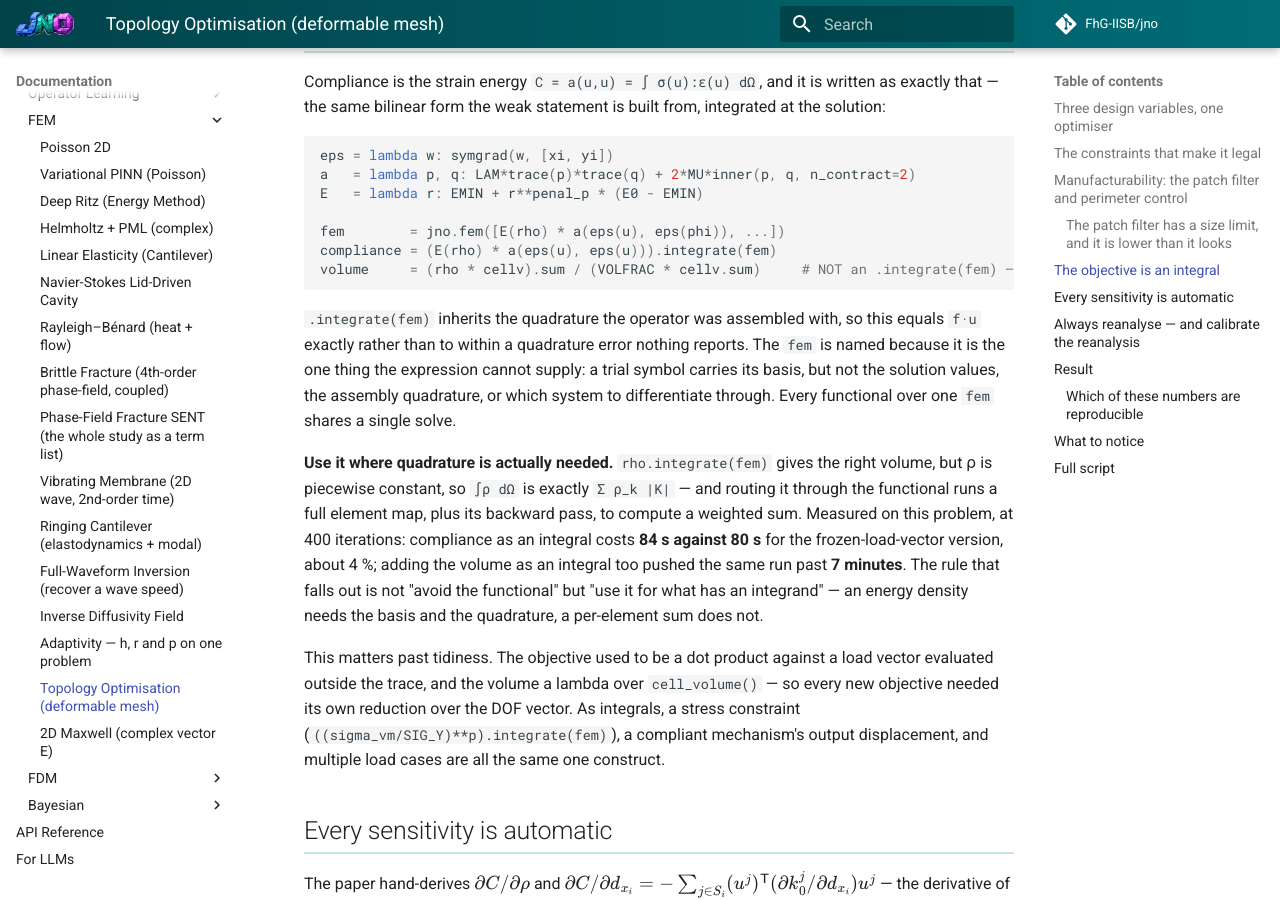
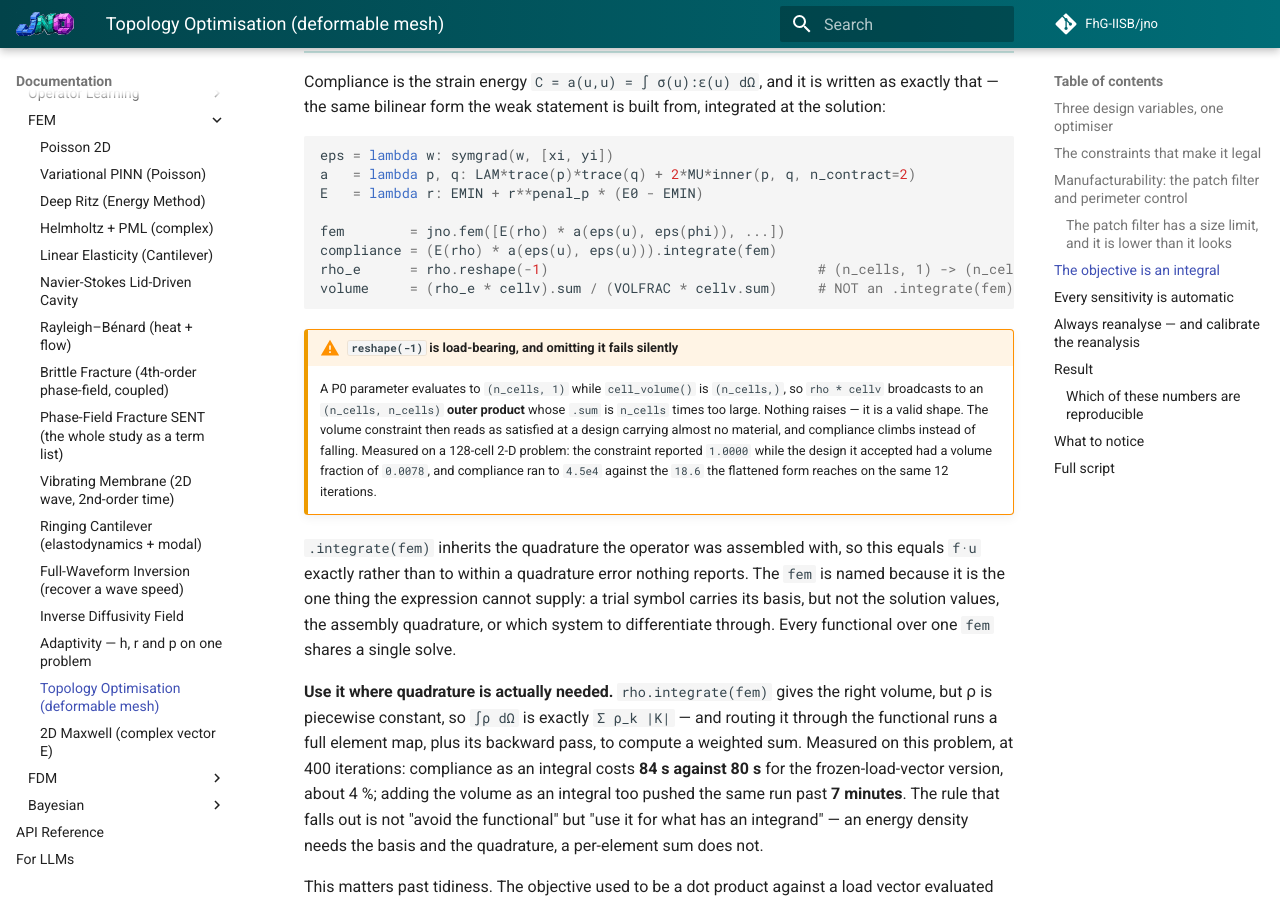
Before and after one commit to FhG-IISB/jNO, an MkDocs documentation site: the page built from docs/tutorials/08-fem-and-varpinns/topology-optimisation-cantilever.md, in a window 1280 px wide and 900 px high, scrolled down 2781 px. Built offline with MkDocs 1.6.1 and Material for MkDocs 9.7.7, drawn with Linux system fonts in a browser that asks for light colours; comment, search, counter and statistics services are not loaded.

Commit message:
docs(topopt): the volume snippet omitted the reshape its own script calls load-bearing
The tutorial page shows `volume = (rho * cellv).sum / (VOLFRAC * cellv.sum)`. The script it
is documenting does NOT: it computes `rho_e = rho.reshape(-1)` first, with a comment saying
why. A P0 parameter evaluates to (n_cells, 1) while `cell_volume()` is (n_cells,), so the
unflattened product broadcasts to an (n_cells, n_cells) OUTER PRODUCT whose sum is n_cells
times too large -- and nothing raises, because that is a valid shape.

Found by writing a 3-D problem from the page rather than from the script. The failure is
quiet and looks like a diverging optimiser: on a 128-cell 2-D problem the volume constraint
reported 1.0000 while the design it accepted had a volume fraction of 0.0078, and compliance
ran to 4.5e4 against the 18.6 the flattened form reaches over the same 12 iterations. Both
dimensions failed identically, which is what said it was the snippet and not the tetrahedra.

The page now carries the reshape and an admonition with those numbers, since the whole point
is that the wrong spelling does not announce itself.

````diff
--- a/docs/tutorials/08-fem-and-varpinns/topology-optimisation-cantilever.md
+++ b/docs/tutorials/08-fem-and-varpinns/topology-optimisation-cantilever.md
@@ -119,8 +119,18 @@ E   = lambda r: EMIN + r**penal_p * (E0 - EMIN)
 
 fem        = jno.fem([E(rho) * a(eps(u), eps(phi)), ...])
 compliance = (E(rho) * a(eps(u), eps(u))).integrate(fem)
-volume     = (rho * cellv).sum / (VOLFRAC * cellv.sum)     # NOT an .integrate(fem) — see below
+rho_e      = rho.reshape(-1)                                 # (n_cells, 1) -> (n_cells,); see below
+volume     = (rho_e * cellv).sum / (VOLFRAC * cellv.sum)     # NOT an .integrate(fem) — see below
 ```
+
+!!! warning "`reshape(-1)` is load-bearing, and omitting it fails silently"
+    A P0 parameter evaluates to `(n_cells, 1)` while `cell_volume()` is `(n_cells,)`, so
+    `rho * cellv` broadcasts to an `(n_cells, n_cells)` **outer product** whose `.sum` is
+    `n_cells` times too large. Nothing raises — it is a valid shape. The volume constraint then
+    reads as satisfied at a design carrying almost no material, and compliance climbs instead of
+    falling. Measured on a 128-cell 2-D problem: the constraint reported `1.0000` while the design
+    it accepted had a volume fraction of `0.0078`, and compliance ran to `4.5e4` against the `18.6`
+    the flattened form reaches on the same 12 iterations.
 
 `.integrate(fem)` inherits the quadrature the operator was assembled with, so this equals `f·u`
 exactly rather than to within a quadrature error nothing reports. The `fem` is named because it is
````
